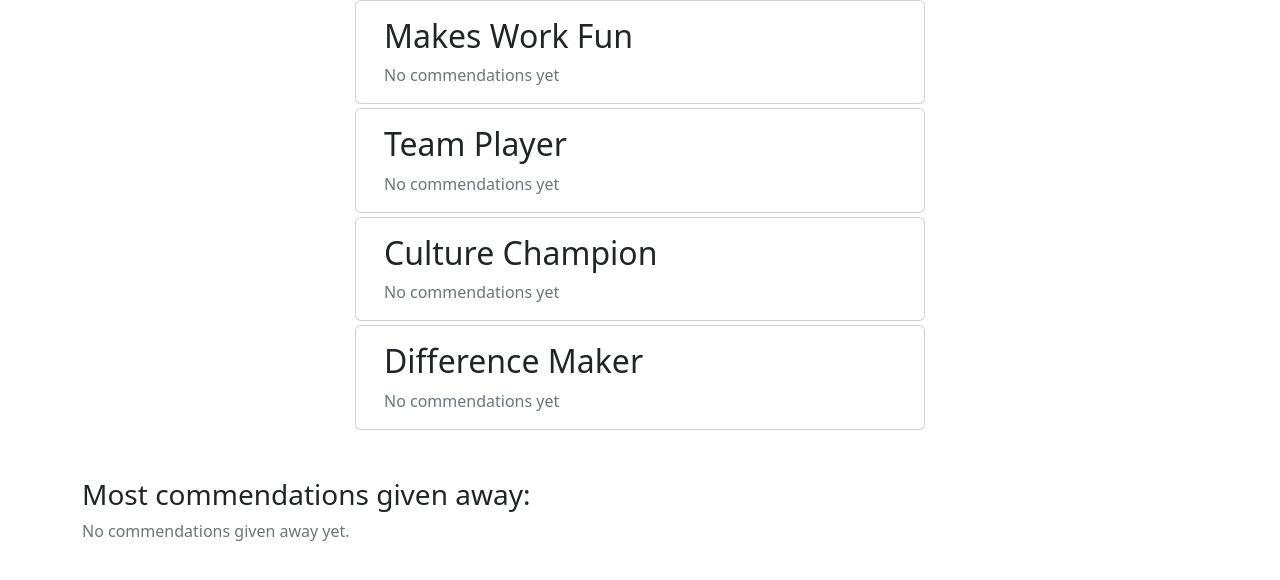
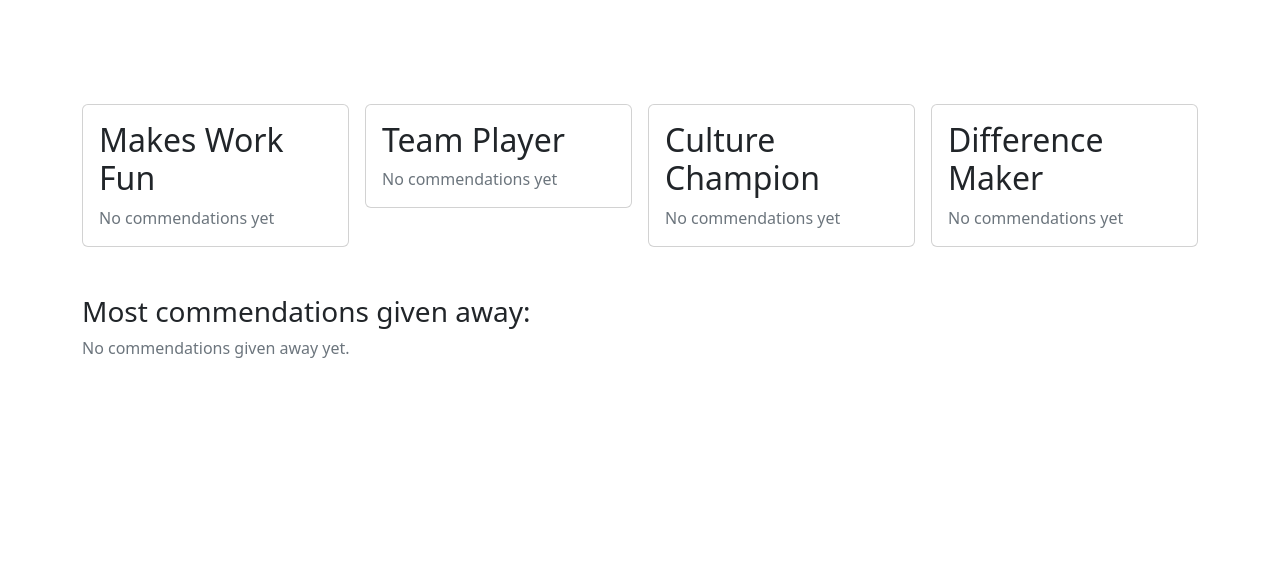
Before and after one commit to ilievskey/employee-commendation, a PHP site: page / in a window 1280 px wide. Shown: the part 56-636 px from the top of the page. Run offline with PHP 8.4, Linux system fonts and the light colour scheme; data that the repository does not hold is empty.

Commit message:
improved looks
- added styling

```diff
--- a/index.php
+++ b/index.php
@@ -27,6 +27,7 @@ $active_users = $stmt->get_result()->fetch_all(MYSQLI_ASSOC);
     <meta name="viewport" content="width=device-width, initial-scale=1">
     <title>Employee commendation</title>
     <link href="https://cdn.jsdelivr.net/npm/bootstrap@5.2.3/dist/css/bootstrap.min.css" rel="stylesheet" integrity="sha384-rbsA2VBKQhggwzxH7pPCaAqO46MgnOM80zW1RWuH61DGLwZJEdK2Kadq2F9CUG65" crossorigin="anonymous">
+    <link rel="stylesheet" href="style.css">
 </head>
 <body>
 <nav class="navbar navbar-expand bg-body-tertiary">
@@ -58,9 +59,11 @@ $active_users = $stmt->get_result()->fetch_all(MYSQLI_ASSOC);
 </nav>
 <main>
     <div class="container">
-        <div class="row gap-1 justify-content-center">
+        <div class="cards-cc">
+            <div class="row justify-content-center g-3">
                 <?php foreach ($leaders as $category => $leader): ?>
-            <div class="card col-md-6">
+                    <div class="col-lg-3 col-md-6 col-sm-12">
+                        <div class="card">
                             <div class="card-body">
                                 <h2 class="card-title"><?= htmlspecialchars($category); ?></h2>
                                 <?php if ($leader): ?>
@@ -71,6 +74,7 @@ $active_users = $stmt->get_result()->fetch_all(MYSQLI_ASSOC);
                                 <?php else: ?>
                                     <p class="card-text text-muted">No commendations yet</p>
                                 <?php endif; ?>
+                            </div>
                         </div>
                     </div>
                 <?php endforeach; ?>
@@ -92,6 +96,7 @@ $active_users = $stmt->get_result()->fetch_all(MYSQLI_ASSOC);
                 <?php endif; ?>
             </div>
         </div>
+    </div>
 </main>
 
 <script src="https://cdn.jsdelivr.net/npm/bootstrap@5.2.3/dist/js/bootstrap.bundle.min.js" integrity="sha384-kenU1KFdBIe4zVF0s0G1M5b4hcpxyD9F7jL+jjXkk+Q2h455rYXK/7HAuoJl+0I4" crossorigin="anonymous"></script>
--- a/login.php
+++ b/login.php
@@ -26,7 +26,7 @@
                 else:
                     ?>
                     <li class="nav-item">
-                        <a class="nav-link" href="login.php">Log in</a>
+                        <a class="nav-link active" href="login.php">Log in</a>
                     </li>
                 <?php
                 endif;
--- /dev/null
+++ b/style.css
@@ -0,0 +1,8 @@
+.cards-cc {
+  display: flex;
+  flex-direction: column;
+  justify-content: center;
+  height: 60vh;
+}
+
+/*# sourceMappingURL=style.css.map */
--- /dev/null
+++ b/style.scss
@@ -0,0 +1,6 @@
+.cards-cc{
+  display: flex;
+  flex-direction: column;
+  justify-content: center;
+  height: 60vh;
+}
--- a/vote.php
+++ b/vote.php
@@ -36,7 +36,7 @@ $categories = $category_result->fetch_all(MYSQLI_ASSOC);
                 if(isset($_SESSION['user_id'])):
                     ?>
                     <li class="nav-item">
-                        <a class="nav-link" href="vote.php">Vote!</a>
+                        <a class="nav-link active" href="vote.php">Vote!</a>
                     </li>
                     <li class="nav-item">
                         <a class="nav-link" href="logout.php">Log out</a>
```
Also changed, not shown: 1 other file. Lines whose indentation alone changed are shown as unchanged.
